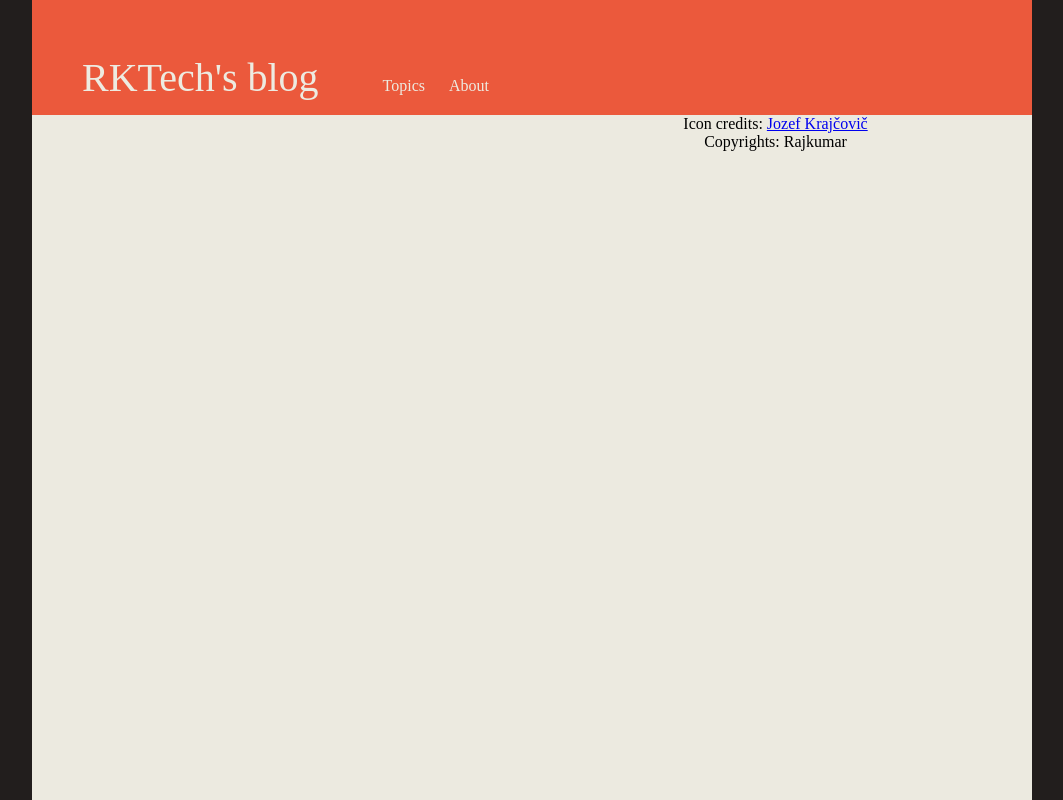
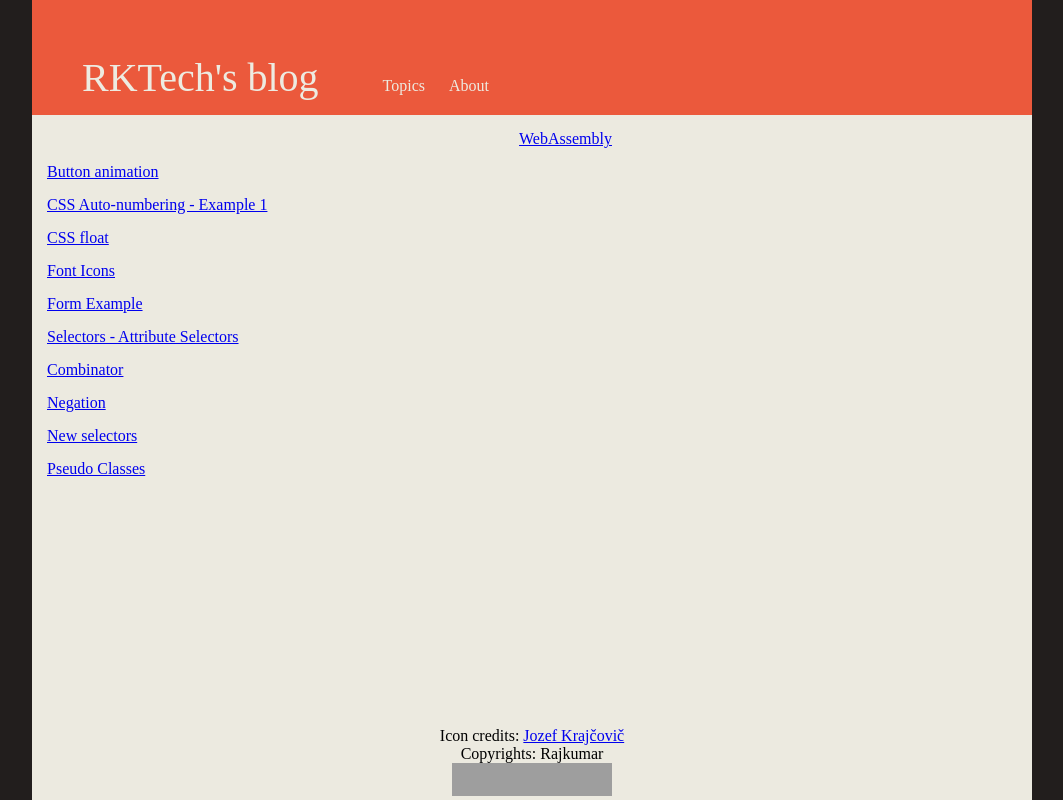
Before and after one commit to raajkumar-s/raajkumar-s.github.io, a plain HTML site: page index.html in a window 1280 px wide. Shown: the whole page, without its empty margins (108-1171 px from the left). Drawn offline with Linux system fonts and the light colour scheme; grey boxes are pictures that could not be loaded.

Commit message:
Added LinkedIn profile shortcut in home page

```diff
--- a/css/app.css
+++ b/css/app.css
@@ -12,11 +12,15 @@ body {
 }
 
 div#wrapper {
+    position: relative;
     width: 1000px;
     margin: 0 auto;
     height: 100%;
     background-color: #ECEAE0;
 }
+
+
+/* Page Header */
 
 header {
     background-color: #EB593C;
@@ -54,3 +58,14 @@ a.articlelink {
     display: block;
     margin: 15px;
 }
+
+
+/* Page footer*/
+
+#main_footer {
+    position: absolute;
+    bottom: 0;
+    min-height: 50px;
+    width: 100%;
+    text-align: center;
+}
--- a/index.html
+++ b/index.html
@@ -12,7 +12,7 @@
 
 </body>
 <div id="wrapper">
-    <header>
+    <header id="main_header">
         <div>
             <div class="logo-container">
                 <a href="" class="rk-logo">RKTech's blog</a>
@@ -26,7 +26,7 @@
         </div>
     </header>
 
-    <!-- <section>
+    <section>
         <a class="articlelink" href="/topics/concepts/assembly.html">WebAssembly</a>
         <a class="articlelink" href="/topics/animation/button.html">Button animation</a>
         <a class="articlelink" href="/topics/css-counter/auto-numbering.html">CSS Auto-numbering - Example 1</a>
@@ -38,11 +38,18 @@
         <a class="articlelink" href="/topics/selectors/negationpseudoclasses.html">Negation</a>
         <a class="articlelink" href="/topics/selectors/newselectors.html">New selectors</a>
         <a class="articlelink" href="/topics/selectors/pseudoclasses.html">Pseudo Classes</a>
-    </section>-->
-    <footer>
+    </section>
+
+    <footer id="main_footer">
         <span>Icon credits: <a href="https://www.iconfinder.com/Jozef89">Jozef Krajčovič</a></span></br>
         <span>Copyrights: Rajkumar</span>
-    </footer>
+        <div>
+            <a href="https://in.linkedin.com/pub/rajkumar-s/25/73/230" target="_blank">
+                <img src="https://static.licdn.com/scds/common/u/img/webpromo/btn_myprofile_160x33.png" width="160" height="33" border="0" alt="View Rajkumar S's profile on LinkedIn">
+            </a>
+        </div>
+</div>
+</footer>
 </div>
 
 </html>
```
